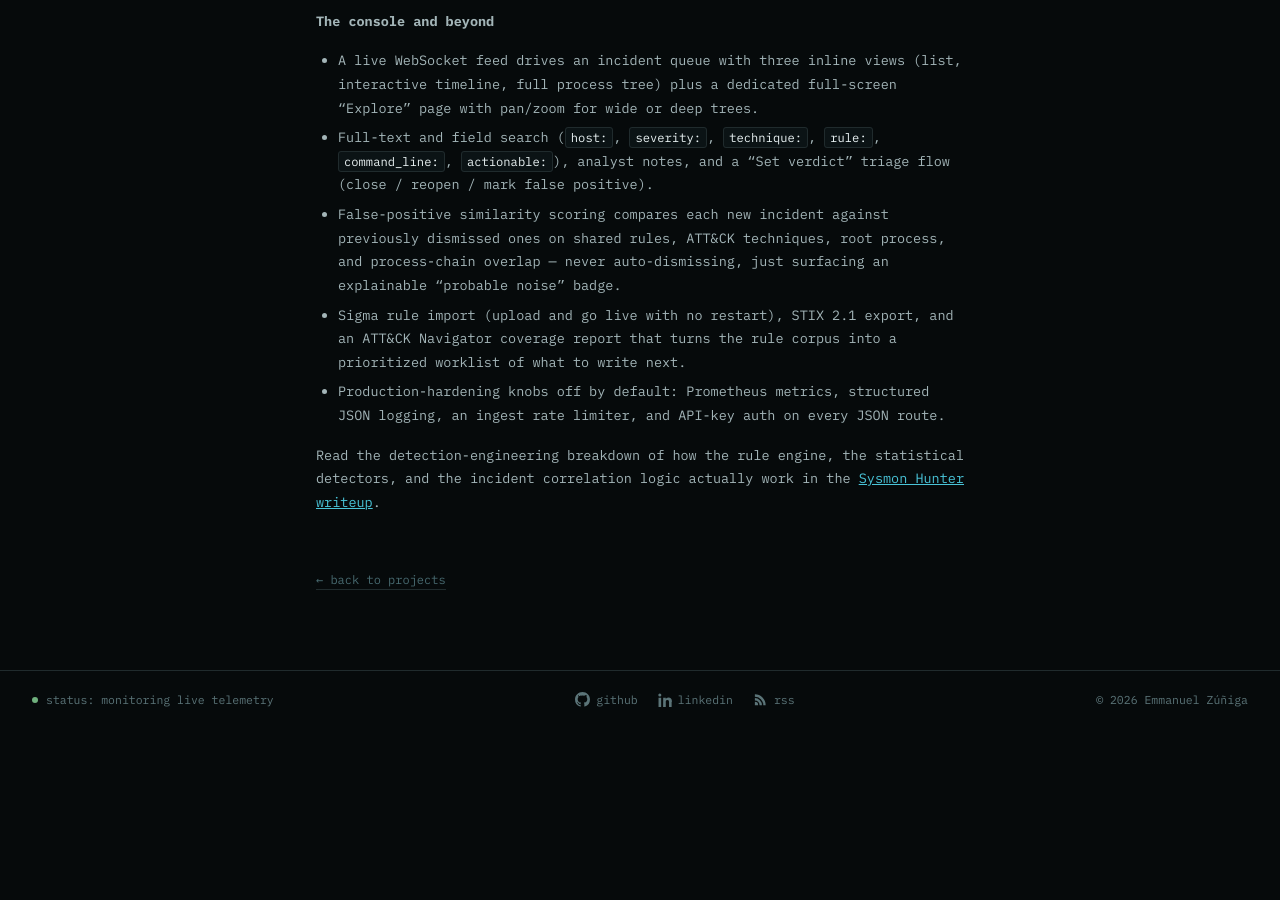
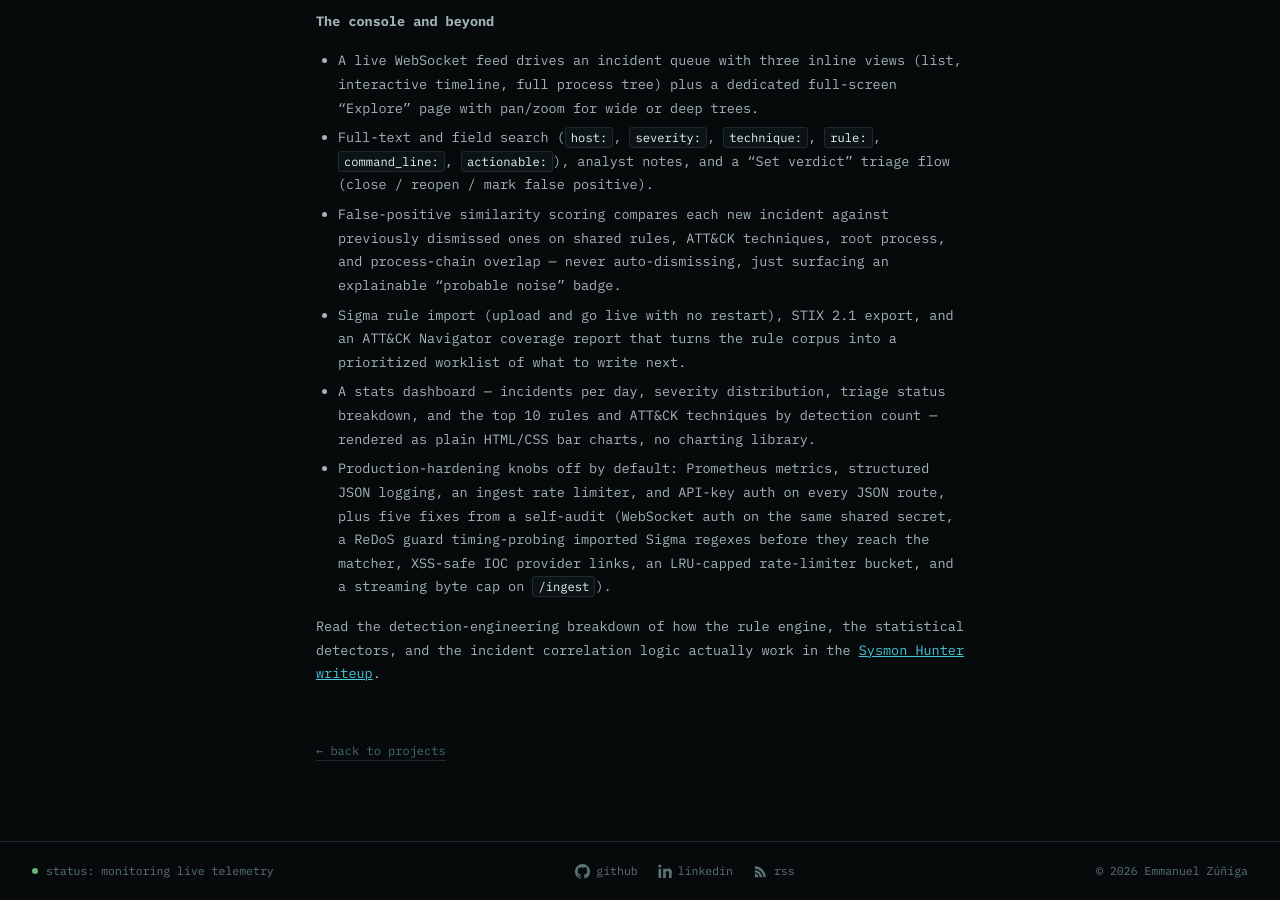
Before and after one commit to Emmazch22/emmazch22.github.io, a Jekyll site: the page built from _projects/sysmon-hunter.md, in a window 1280 px wide and 900 px high, scrolled down 1502 px. Built offline with Jekyll 4.4.1, drawn with Linux system fonts in a browser that asks for light colours; before the commit the page ends 2230 px from its top, so only the background shows below that; some of the changed text lies outside the part shown.

Commit message:
Update sysmon-hunter project info: 192 rules, 788 tests, stats dashboard, security hardening

```diff
--- a/_projects/sysmon-hunter.md
+++ b/_projects/sysmon-hunter.md
@@ -1,20 +1,21 @@
 ---
 title: sysmon-hunter
-tagline: A real-time detection and correlation engine for Windows Sysmon telemetry — 173 ATT&CK-mapped rules plus statistical detectors for beaconing, recon bursts, and network scans, correlated into incidents and served through a live analyst console.
+tagline: A real-time detection and correlation engine for Windows Sysmon telemetry — 192 ATT&CK-mapped rules plus statistical detectors for beaconing, recon bursts, and network scans, correlated into incidents and served through a live analyst console.
 stack: [Python, FastAPI, Sysmon, Sigma, SQLite, SQLAlchemy, WebSocket, MITRE ATT&CK, Docker, Prometheus]
 description: >-
-  A real-time Sysmon detection and correlation engine — 173 ATT&CK-mapped
+  A real-time Sysmon detection and correlation engine — 192 ATT&CK-mapped
   rules plus statistical detectors for beaconing, recon, and scans,
   correlated into incidents with a live analyst console.
 repo_url: https://github.com/Emmazch22/sysmon-hunter
 category: Detection Engineering
 status: active
 achievements:
-  - 173 hand-written YAML rules across all 23 Sysmon event types the engine understands, indexed by EventID and mapped to MITRE ATT&CK
+  - 192 hand-written YAML rules across all 23 Sysmon event types the engine understands, indexed by EventID and mapped to MITRE ATT&CK
   - Three statistical detectors — C2 beaconing (median/MAD, jitter-resistant), recon bursts (distinct ATT&CK techniques, not raw volume), and network scans (dual IP/port threshold) — catching what no single-event rule can see
   - Correlates detections by process-tree root (Sysmon ProcessGuid, never PID) into incidents with a non-linear severity score, a derived kill-chain narrative, and three named correlation chains for ransomware, credential-theft, and Office-to-PowerShell infection patterns
   - Live WebSocket console — interactive process tree, attack timeline, full-text/field search, false-positive similarity scoring, IOC enrichment via AbuseIPDB/VirusTotal, PDF incident reports, and STIX 2.1 / ATT&CK Navigator export
-  - Every rule validated against real malware telemetry replayed from the EVTX-ATTACK-SAMPLES corpus, backed by a 742-test suite where each rule ships both a true-positive and a true-negative case
+  - A stats dashboard charting incident trends, severity mix, triage status, and top rules/ATT&CK techniques, alongside Prometheus metrics, structured JSON logging, and five self-audited security fixes (WebSocket auth, a ReDoS guard on imported Sigma rules, XSS-safe IOC links, an LRU-capped rate limiter, and a streaming request-body size cap)
+  - Every rule validated against real malware telemetry replayed from the EVTX-ATTACK-SAMPLES corpus, backed by a 788-test suite where each rule ships both a true-positive and a true-negative case
 order: 1
 ---
 
@@ -81,9 +82,15 @@ Sigma-style rule to match a sample.
 - Sigma rule import (upload and go live with no restart), STIX 2.1 export,
   and an ATT&CK Navigator coverage report that turns the rule corpus into a
   prioritized worklist of what to write next.
+- A stats dashboard — incidents per day, severity distribution, triage
+  status breakdown, and the top 10 rules and ATT&CK techniques by detection
+  count — rendered as plain HTML/CSS bar charts, no charting library.
 - Production-hardening knobs off by default: Prometheus metrics, structured
   JSON logging, an ingest rate limiter, and API-key auth on every JSON
-  route.
+  route, plus five fixes from a self-audit (WebSocket auth on the same
+  shared secret, a ReDoS guard timing-probing imported Sigma regexes before
+  they reach the matcher, XSS-safe IOC provider links, an LRU-capped
+  rate-limiter bucket, and a streaming byte cap on `/ingest`).
 
 Read the detection-engineering breakdown of how the rule engine, the
 statistical detectors, and the incident correlation logic actually work in
```
Also changed, not shown: other parts of _projects/sysmon-hunter.md (+1 -1 lines).
